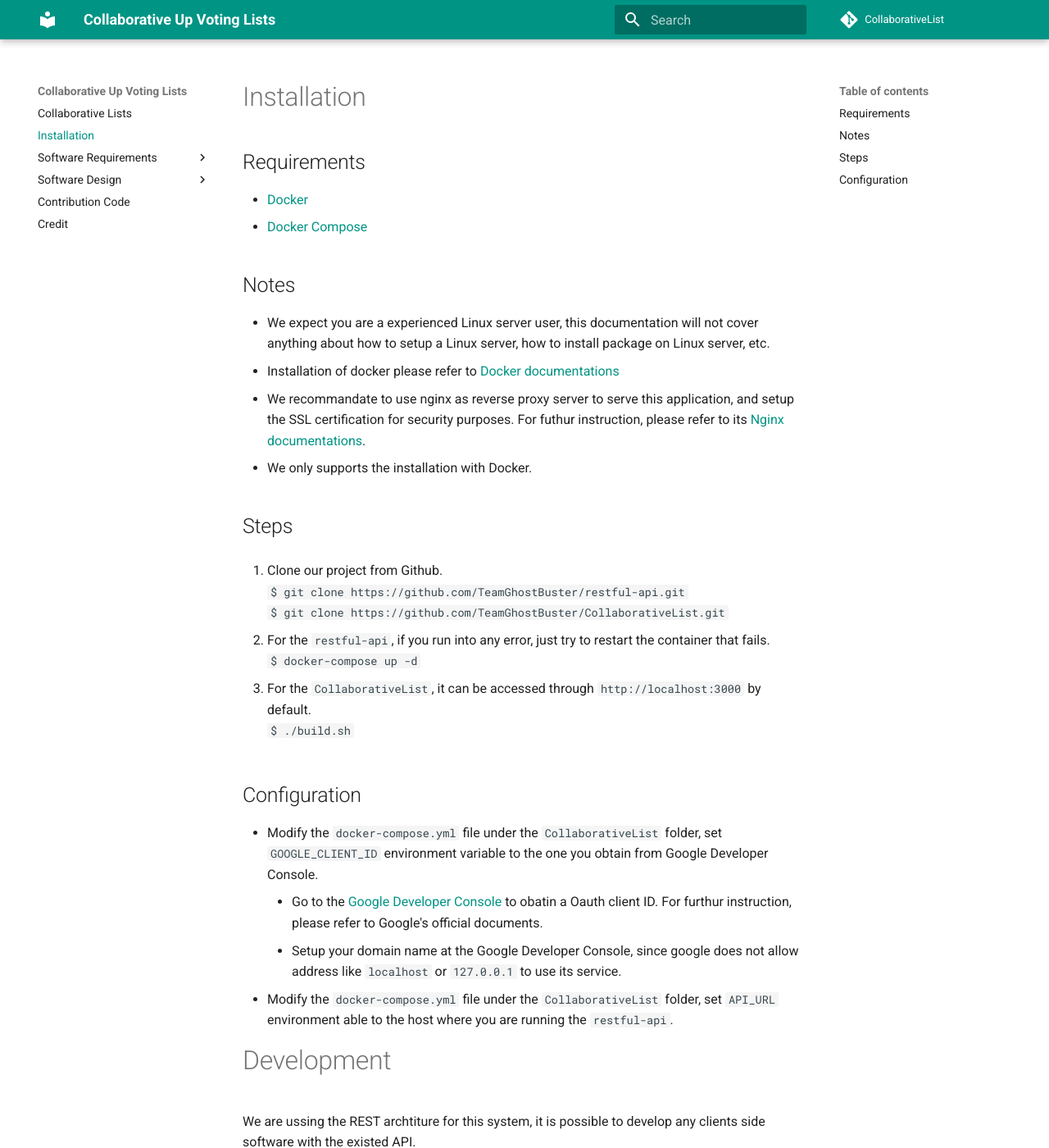
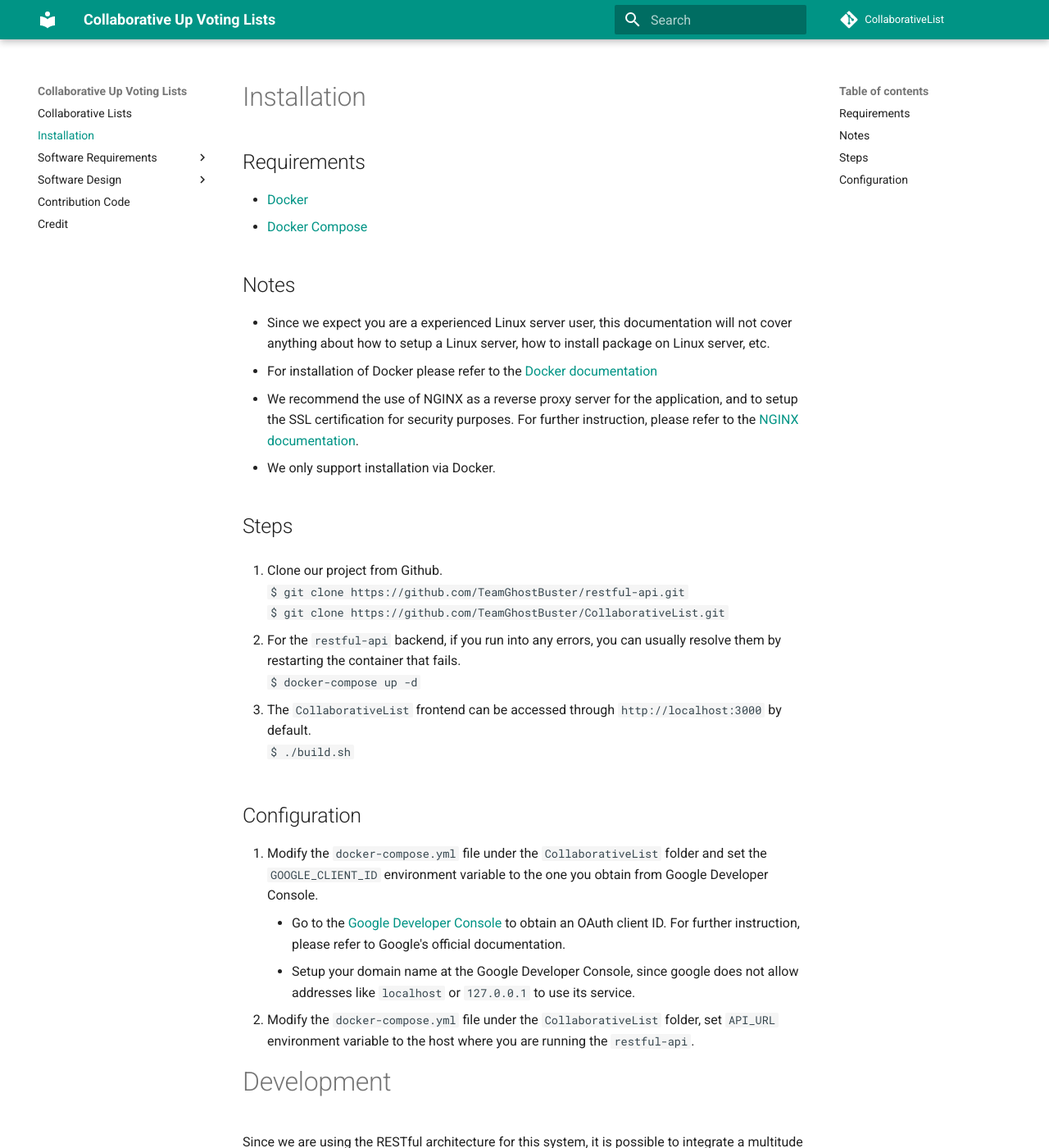
Before and after one commit to TeamGhostBuster/CollaborativeList, an MkDocs documentation site: the page built from docs/installation.md, in a window 1280 px wide and 1400 px high. Shown: the whole window at 82% size. Built offline with MkDocs 1.6.1 and Material for MkDocs 9.7.7, drawn with Linux system fonts in a browser that asks for light colours; comment, search, counter and statistics services are not loaded; old or Windows-style settings are respelled for this version of MkDocs; some of the changed text lies outside the part shown.

Commit message:
spelling + grammar check docs

```diff
--- a/docs/installation.md
+++ b/docs/installation.md
@@ -5,33 +5,33 @@
 * [Docker Compose](https://docs.docker.com/compose/)
 
 ## Notes
-* We expect you are a experienced Linux server user, this documentation will not cover anything about how to setup a Linux server, how to install package on Linux server, etc.
-* Installation of docker please refer to [Docker documentations](https://store.docker.com/editions/community/docker-ce-server-ubuntu?tab=description)
-* We recommandate to use nginx as reverse proxy server to serve this application, and setup the SSL certification for security purposes. For futhur instruction, please refer to its [Nginx documentations](https://www.nginx.com/resources/admin-guide/reverse-proxy/).
-* We only supports the installation with Docker.
+* Since we expect you are a experienced Linux server user, this documentation will not cover anything about how to setup a Linux server, how to install package on Linux server, etc.
+* For installation of Docker please refer to the [Docker documentation](https://store.docker.com/editions/community/docker-ce-server-ubuntu?tab=description)
+* We recommend the use of NGINX as a reverse proxy server for the application, and to setup the SSL certification for security purposes. For further instruction, please refer to the [NGINX documentation](https://www.nginx.com/resources/admin-guide/reverse-proxy/).
+* We only support installation via Docker.
 
 ## Steps
 1. Clone our project from Github.
 `$ git clone https://github.com/TeamGhostBuster/restful-api.git`
 `$ git clone https://github.com/TeamGhostBuster/CollaborativeList.git`
 
-2. For the `restful-api`, if you run into any error, just try to restart the container that fails.
+2. For the `restful-api` backend, if you run into any errors, you can usually resolve them by restarting the container that fails.
 `$ docker-compose up -d`
 
-3. For the `CollaborativeList`, it can be accessed through `http://localhost:3000` by default.
+3. The `CollaborativeList` frontend can be accessed through `http://localhost:3000` by default.
 `$ ./build.sh`
 
 ## Configuration
-* Modify the `docker-compose.yml` file under the `CollaborativeList` folder, set `GOOGLE_CLIENT_ID` environment variable to the one you obtain from Google Developer Console.
-    * Go to the [Google Developer Console](console.developers.google.com/) to obatin a Oauth client ID. For furthur instruction, please refer to Google's official documents.
-    * Setup your domain name at the Google Developer Console, since google does not allow address like `localhost` or `127.0.0.1` to use its service.
-* Modify the `docker-compose.yml` file under the `CollaborativeList` folder, set `API_URL` environment able to the host where you are running the `restful-api`.
+1. Modify the `docker-compose.yml` file under the `CollaborativeList` folder and set the `GOOGLE_CLIENT_ID` environment variable to the one you obtain from Google Developer Console.
+    * Go to the [Google Developer Console](console.developers.google.com/) to obtain an OAuth client ID. For further instruction, please refer to Google's official documentation.
+    * Setup your domain name at the Google Developer Console, since google does not allow addresses like `localhost` or `127.0.0.1` to use its service.
+2. Modify the `docker-compose.yml` file under the `CollaborativeList` folder, set `API_URL` environment variable to the host where you are running the `restful-api`.
 
 # Development
-We are ussing the REST archtiture for this system, it is possible to develop any clients side software with the existed API.
+Since we are using the RESTful architecture for this system, it is possible to integrate a multitude of different client-side software with the existing API.
 
 ## Front-end
-The front end is built with [React](https://facebook.github.io/react/), it is easy to customize the component, theme, or any other thing to fit your personal need. For detail development environment setup instruction, please refer to the `README.md` file under our [Github repoistory](https://github.com/TeamGhostBuster/CollaborativeList).
+The front end is built with [React](https://facebook.github.io/react/), making it easy to customize the UI components, theme, or virtually anything else to fit your personal needs. For detailed development environment setup instructions, please refer to the `README.md` file under our [Github repository](https://github.com/TeamGhostBuster/CollaborativeList).
 
 ## Back-end
-The back end is build with Flask, MongoDB, and elasticsearch. Since Flask is a really light wight web framework, you may develop any new feature easily. Our development environment comes with the Docker image as well, for setup instruction, please refer to [Github repo](https://github.com/TeamGhostBuster/restful-api).
+The back end is build with Flask, MongoDB, and Elasticsearch. Since Flask is a relatively lightweight web framework, you may develop new features and customize existing ones easily. Our development environment comes with the Docker image as well. For setup instructions, please refer to our [Github repository](https://github.com/TeamGhostBuster/restful-api).
```
